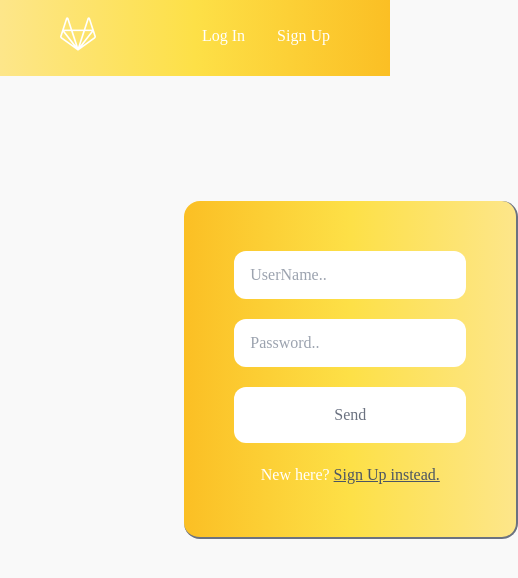
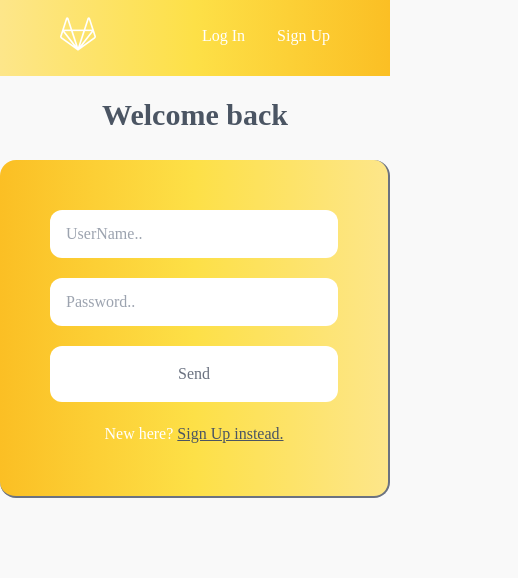
Before and after one commit to alimujahid1118/React-Python-App, a React (Vite) app in the folder frontend/: page /login in a window 390 px wide. Shown: the top 578 px of the page, 518 px wide, since content can reach past the window. Built offline with nearby package versions, Linux system fonts and the light colour scheme.

Commit message:
Changes in UI/UX for mobiles

```diff
--- a/frontend/src/pages/Login.jsx
+++ b/frontend/src/pages/Login.jsx
@@ -48,10 +48,10 @@ export function Login({ Log_in, API_URL }) {
   };
 
   return (
-    <div className="h-screen w-[100%] max-h-[700px] flex justify-center items-center">
-      <div className=" flex justify-center items-center space-x-[200px]">
+    <div className="h-screen max-w-[400px] max-h-[100px] md:h-screen md:w-[100%] md:max-h-[700px] md:flex md:items-center md:justify-center">
+      <div className="flex flex-col mt-[100px] space-y-[30px] md:flex md:justify-center md:items-center md:space-x-[200px]">
         <h1 className="text-6xl text-[30px] text-gray-600 text-center">
-          Welcome back
+          <strong>Welcome back</strong>
         </h1>
         <div className="bg-gradient-to-r from-amber-400 via-yellow-300 to-amber-200 relative px-[50px] py-[50px] w-[3/5] h-[2/5] rounded-2xl mt-10 border-b-2 border-r-2 border-gray-500">
           <div>
--- a/frontend/src/pages/Signup.jsx
+++ b/frontend/src/pages/Signup.jsx
@@ -46,10 +46,10 @@ export function Signup({ API_URL }) {
   };
 
   return (
-    <div className="h-screen w-[100%] max-h-[700px] flex items-center justify-center">
-      <div className=" flex justify-center items-center space-x-[200px]">
+    <div className="h-screen max-w-[400px] max-h-[100px] md:h-screen md:w-[100%] md:max-h-[700px] md:flex md:items-center md:justify-center">
+      <div className="flex flex-col mt-[100px] space-y-[30px] md:flex md:justify-center md:items-center md:space-x-[200px]">
         <h1 className="text-6xl text-[30px] text-gray-600 text-center">
-          Join us today!
+          <strong>Join us today!</strong>
         </h1>
         <div className="bg-gradient-to-r from-amber-400 via-yellow-300 to-amber-200 relative mt-10 z-0 px-[50px] py-[50px] w-[3/5] h-[2/5] rounded-2xl border-b-2 border-r-2 border-gray-500">
           <div>
--- a/frontend/tailwind.config.js
+++ b/frontend/tailwind.config.js
@@ -6,6 +6,14 @@ export default {
   ],
   theme: {
     extend: {},
+    screens: {
+      xs: "480px",
+      sm: "640px",
+      md: "768px",
+      lg: "1024px",
+      xl: "1280px",
+      "2xl": "1536px",
+    },
   },
   plugins: [],
 };
```
